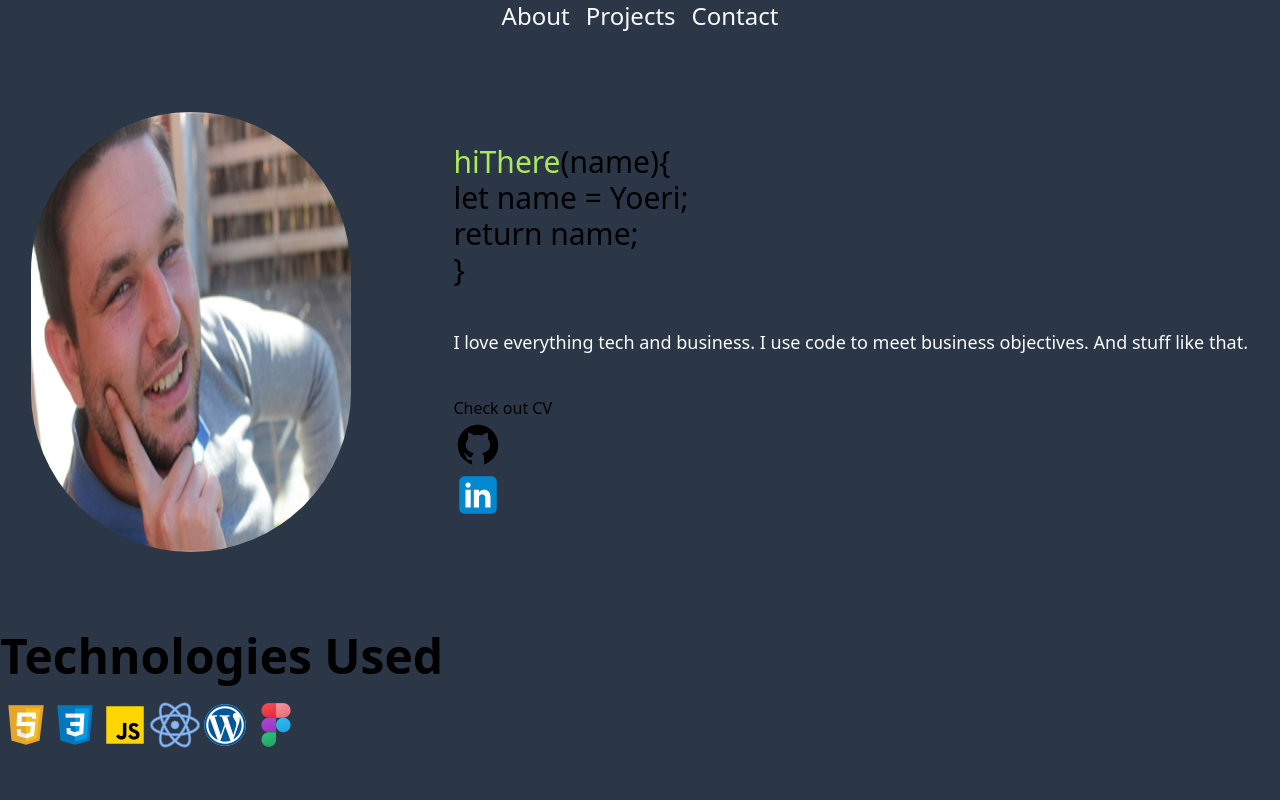
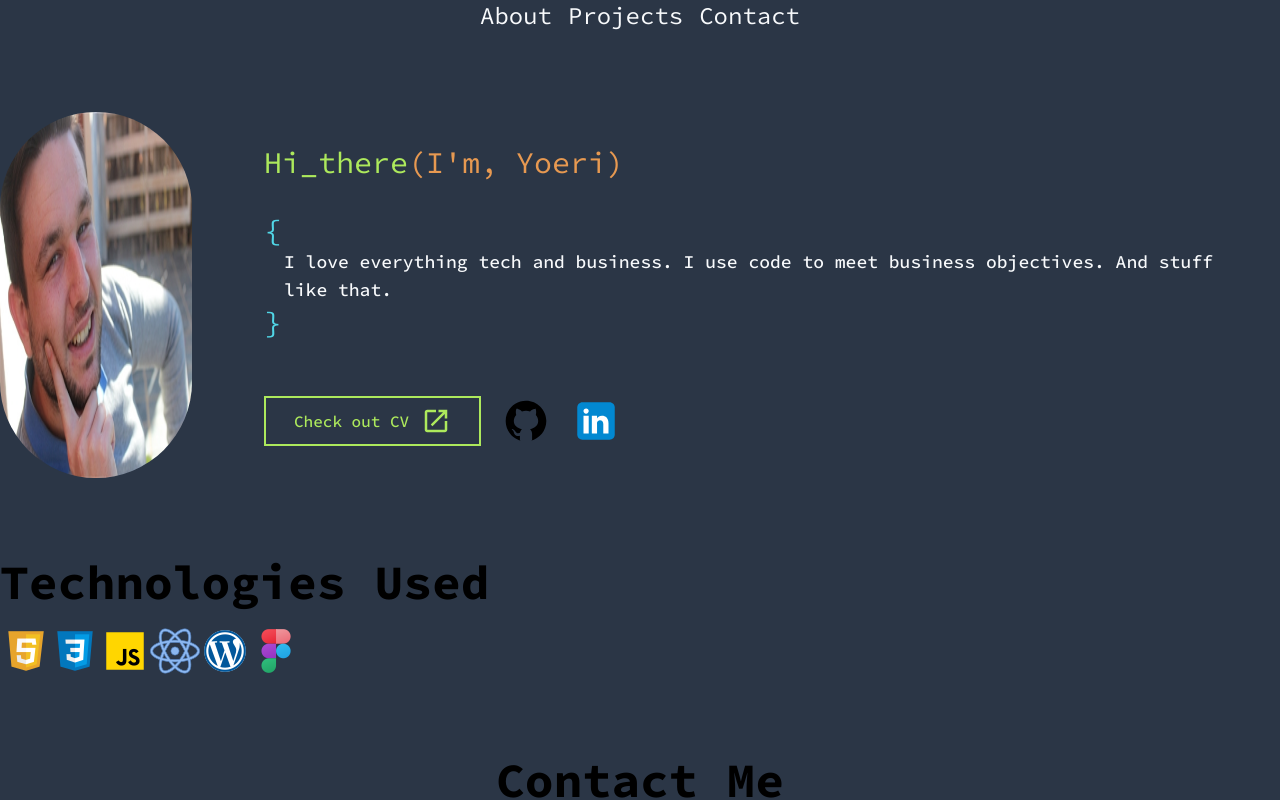
Before and after one commit to Yoerivw/portfolio, a React (Create React App) app: page / in a window 1280 px wide. Shown: the top 800 px of the page. Built offline with nearby package versions, Linux system fonts and the light colour scheme; the HTML template or start-up script is replaced by a standard one.

Commit message:
added styling

```diff
--- a/public/index.html
+++ b/public/index.html
@@ -10,6 +10,12 @@
 			content="Web site created using create-react-app"
 		/>
 		<link rel="apple-touch-icon" href="%PUBLIC_URL%/logo192.png" />
+		<link rel="preconnect" href="https://fonts.googleapis.com" />
+		<link rel="preconnect" href="https://fonts.gstatic.com" crossorigin />
+		<link
+			href="https://fonts.googleapis.com/css2?family=Source+Code+Pro:wght@200;400;500;700&display=swap"
+			rel="stylesheet"
+		/>
 		<!--
       manifest.json provides metadata used when your web app is installed on a
       user's mobile device or desktop. See https://developers.google.com/web/fundamentals/web-app-manifest/
--- a/src/App.js
+++ b/src/App.js
@@ -17,7 +17,7 @@ function App() {
   }
 
   return (
-    <div className='bg-main-background'>
+    <div className='bg-main-background font-display'>
       <Nav onWorkClick={onWorkClickHandler} />
       <About />
       <Work />
--- a/src/components/About.js
+++ b/src/components/About.js
@@ -3,32 +3,42 @@ import React from "react";
 import portrait from "../assets/img/yoeri.jpg";
 import github from "../assets/img/github.svg";
 import linkedin from "../assets/img/linkedin.svg";
+import launch from "../assets/img/launch-icon.svg";
 
 const About = () => {
+
+
+
 	return (
 		<div className='container mx-auto  mt-20'>
 			<figure class='md:flex bg-main-black rounded-xl p-8 md:p-0 space-x-10'>
 				<img
 					src={portrait}
 					alt='personal photo'
-					class='w-48 h-48 md:w-80 md:h-auto rounded-full mx-auto'
+					class='w-48 h-48 md:w-100 md:h-auto rounded-full mx-auto'
 				/>
-				<div class='pt-6 md:p-8 text-center md:text-left space-y-10'>
-					<h1 className='text-3xl'><span className="text-main-green">hiThere</span><span>(name)</span><span>&#123;</span><br />
-						let name = Yoeri;<br />
-						return name;<br />
-						<span>&#125;</span></h1>
-					<blockquote>
-						<p class='text-lg font-medium text-slate-50'>I love everything tech and business. I use code to meet business objectives. And stuff like that.</p>
-					</blockquote>
+				<div class='pt-6 md:p-8 text-center md:text-left space-y-8'>
+					<h1 className='text-3xl'><span className="text-main-green">Hi_there</span><span className='text-main-orange'>(I'm, Yoeri)</span><br />
+
+					</h1>
+					<blockquote className='mt-0'>
+						<span className='text-main-blue text-3xl'>&#123;</span>
+						<p class='text-lg font-medium text-slate-50 font-display ml-5'>I love everything tech and business. I use code to meet business objectives. And stuff like that.</p>
+
+						<span className='text-main-blue text-3xl'>&#125;</span>
+					</blockquote> <br />
+
 					<figcaption class='font-medium'>
-						<button>Check out CV</button>
-						<img src={github} alt="Github Icon" />
-						<img src={linkedin} alt="Linkedin Icon" />
+						<div className='flex flex-column space-x-5'>
+							<button className="flex flex-column border-2 border-main-green text-main-green px-7 py-2 items-center">Check out CV <img src={launch} className='pl-3' /></button>
+							<img src={github} alt="Github Icon" />
+							<img src={linkedin} alt="Linkedin Icon" />
+
+						</div>
 					</figcaption>
 				</div>
-			</figure>
-		</div>
+			</figure >
+		</div >
 	);
 };
 
--- a/tailwind.config.js
+++ b/tailwind.config.js
@@ -11,6 +11,9 @@ module.exports = {
         'main-background': '#2B3646',
         'form-black': '#414141',
         'form-text-black': '#ABABAB'
+      },
+      fontFamily: {
+        'display': ['Source Code Pro', 'monospace']
       }
     },
   },
```
Also changed, not shown: src/assets/img/launch-icon.svg (added). Lines whose indentation alone changed are shown as unchanged.
